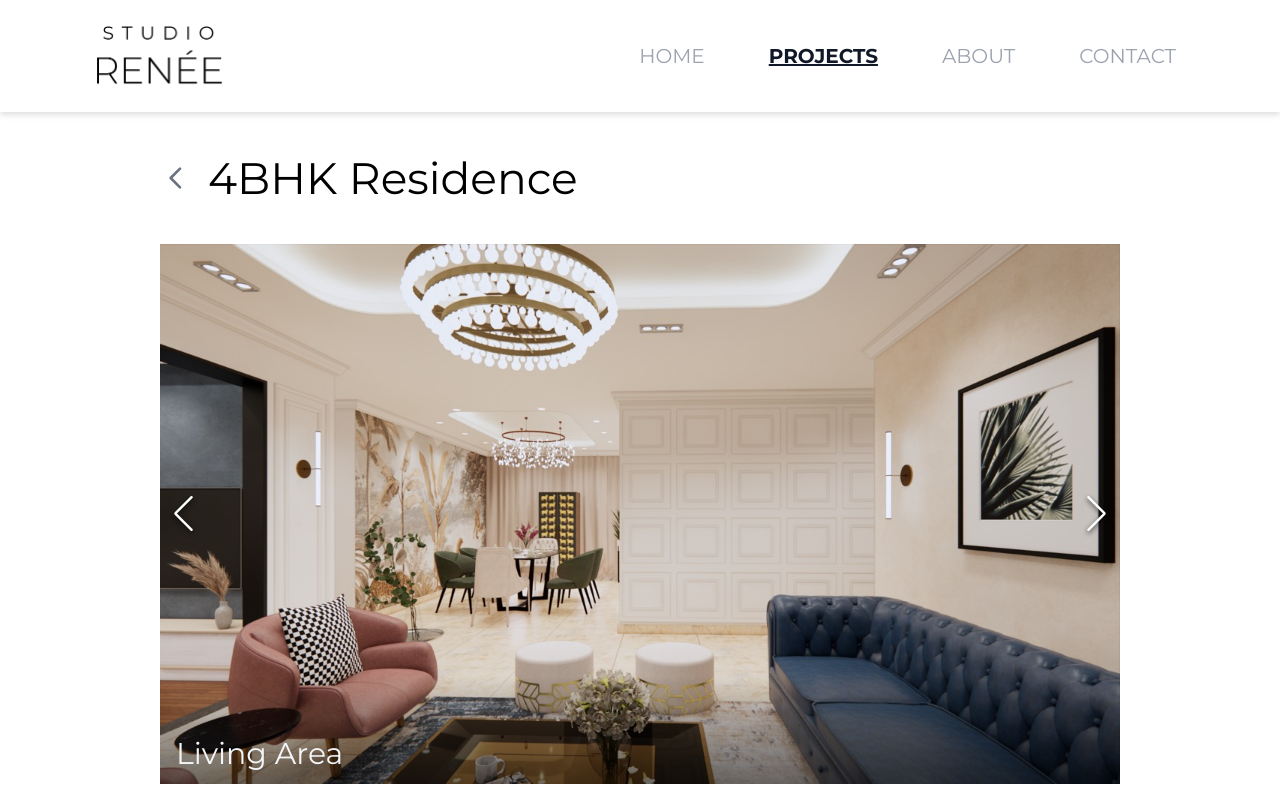
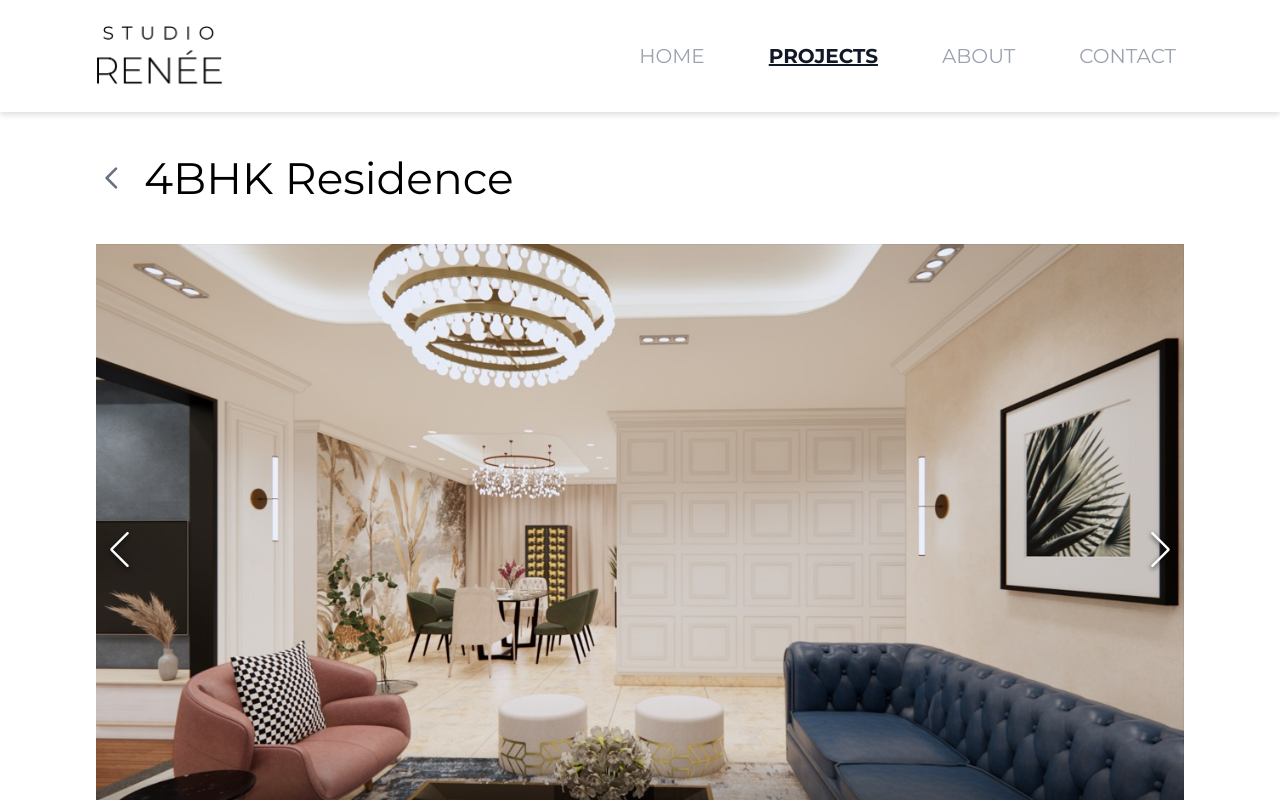
Before and after one commit to Vidhanth/studio-renee, a Next.js app: page /projects/4bhk-residence in a window 1280 px wide. Shown: the top 800 px of the page. Built offline with nearby package versions, Linux system fonts and the light colour scheme.

Commit message:
Adjust padding and colors for project details page

```diff
--- a/pages/projects/[slug].tsx
+++ b/pages/projects/[slug].tsx
@@ -56,7 +56,7 @@ const ProjectInformation: NextPage<ProjectInformationProps> = ({ project }) => {
         title={project.title}
       />
 
-      <main className="mx-auto my-12 max-w-5xl px-4 sm:px-6 lg:px-8">
+      <main className="mx-auto my-12 max-w-6xl px-4 sm:px-6 lg:px-8">
         <div className="flex items-center">
           <Link href="/projects">
             <a>
@@ -90,7 +90,7 @@ const ProjectInformation: NextPage<ProjectInformationProps> = ({ project }) => {
               <SwiperSlide key={index}>
                 <figure
                   onClick={() => setShowingLightbox(true)}
-                  className="aspect-w-16 aspect-h-9 relative bg-secondary hover:cursor-zoom-in"
+                  className="aspect-w-16 aspect-h-9 relative bg-transparent hover:cursor-zoom-in"
                 >
                   <img
                     src={getImageUrl(image)}
```
